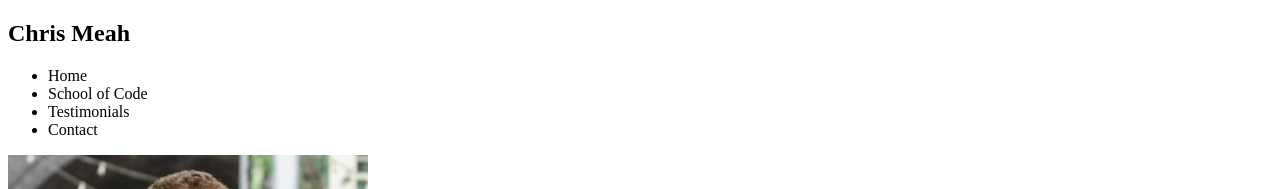
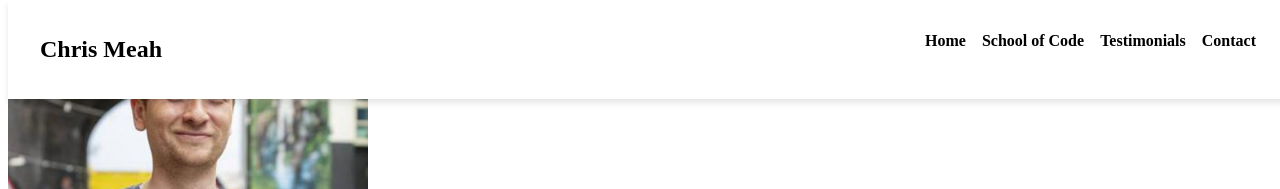
Before and after one commit to Nas1010/chris-meah, a React (Create React App) app: page / in a window 1280 px wide. Shown: the top 189 px of the page. Built offline with nearby package versions, Linux system fonts and the light colour scheme.

Commit message:
Added styling to Navbar

```diff
--- a/src/App.jsx
+++ b/src/App.jsx
@@ -1,13 +1,15 @@
 import HeroSection from './components/HeroSection';
 import Navbar from './components/Navbar';
 import SchoolOfCode from './components/SchoolOfCode';
+import Footer from './components/Footer';
 
 function App() {
     return (
         <>
             <Navbar/>
             <HeroSection />
-            <SchoolOfCode/>
+            <SchoolOfCode />
+            <Footer/>
       </>
     );
   }
--- a/src/components/Footer.jsx
+++ b/src/components/Footer.jsx
@@ -0,0 +1,11 @@
+import styles from '../styles/Footer.module.css';
+
+const Footer = () => {
+  return (
+    <footer className={styles.footer}>
+      <p>Copyright © Chris Meah. All Rights Reserved.</p>
+    </footer>
+  );
+};
+
+export default Footer;
--- a/src/styles/Navbar.module.css
+++ b/src/styles/Navbar.module.css
@@ -0,0 +1,24 @@
+.navbar {
+    position: fixed;
+    top: 0;
+    width: 95%;
+    background: white;
+    display: flex;
+    justify-content: space-between;
+    padding: 1rem 2rem;
+    box-shadow: 0px 4px 6px rgba(0, 0, 0, 0.1);
+    z-index: 1000;
+  }
+
+  .navbar ul {
+    list-style: none;
+    display: flex;
+    gap: 1rem;
+  }
+
+  .navbar a {
+    text-decoration: none;
+    color: black;
+    font-weight: bold;
+    cursor: pointer;
+  }
```
